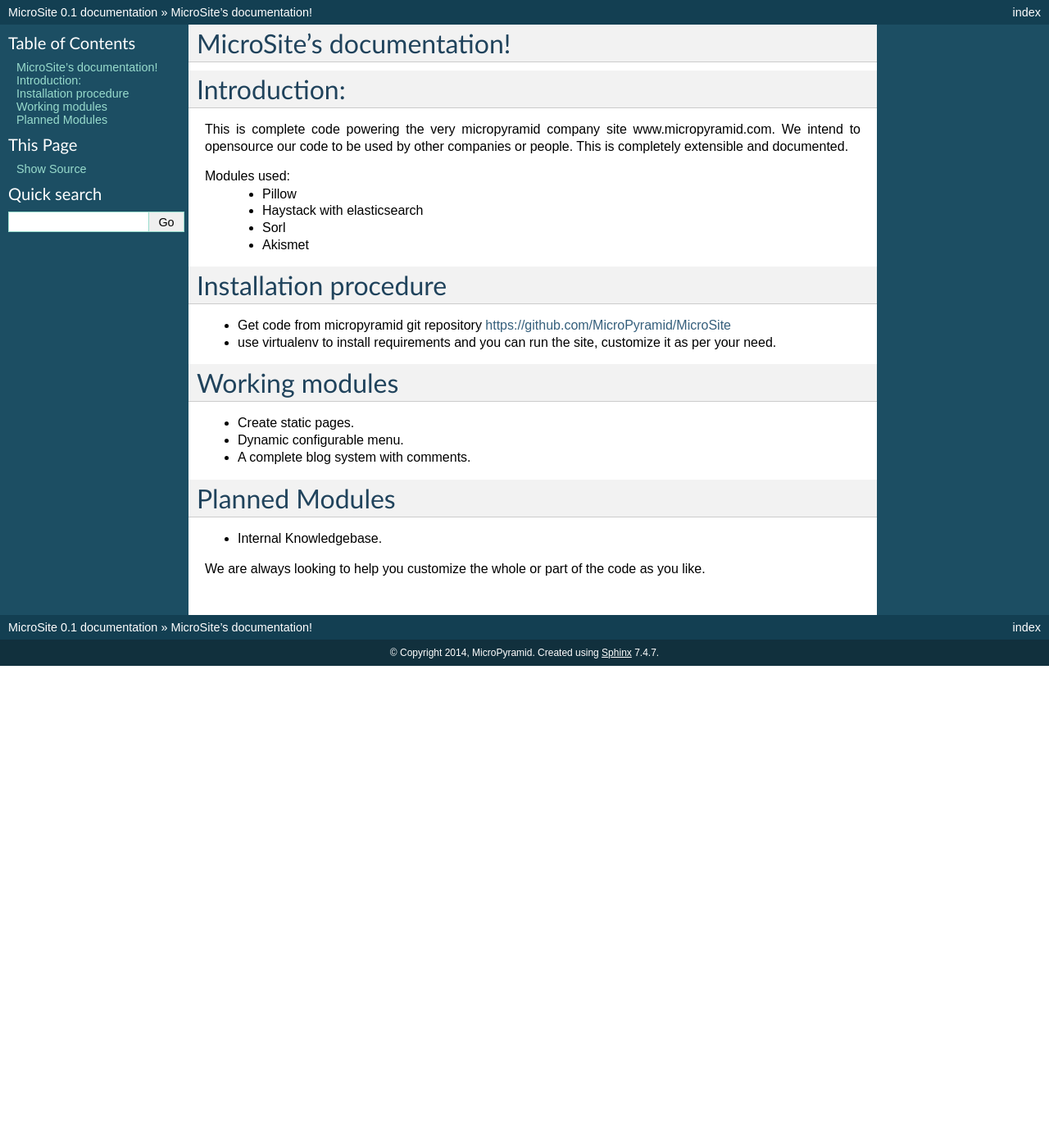
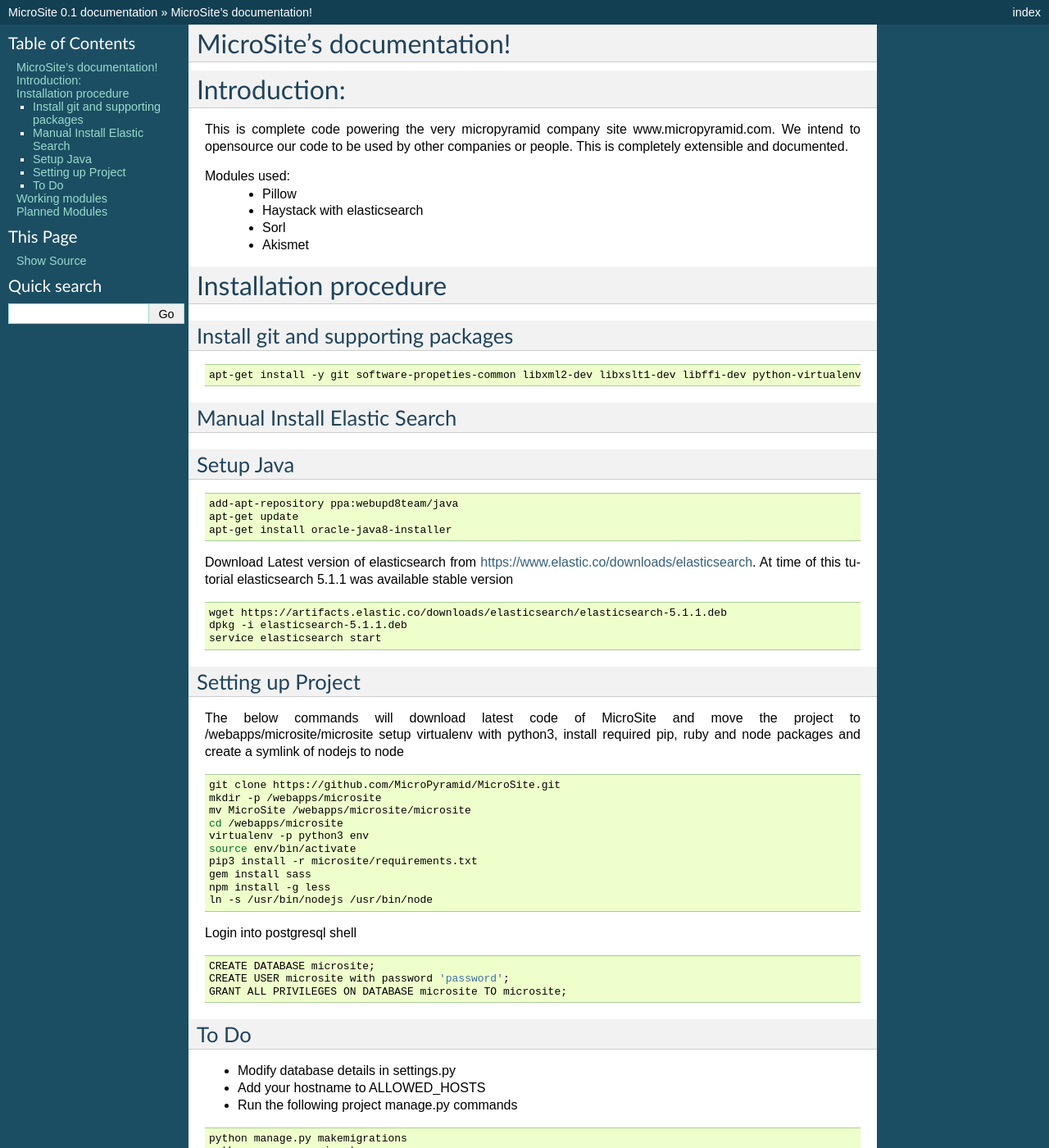
Before and after one commit to MicroPyramid/MicroSite, a Sphinx documentation site: the page built from docs/source/index.rst, in a window 1280 px wide and 1400 px high. Shown: the whole window at 82% size. Built offline with Sphinx 7.4.7, drawn with Linux system fonts in a browser that asks for light colours; some of the changed text lies outside the part shown.

Commit message:
added install instructions and modified settings.py to optionalize sentry

```diff
--- a/docs/source/index.rst
+++ b/docs/source/index.rst
@@ -18,8 +18,76 @@
 Installation procedure
 ======================
 
-* Get code from micropyramid git repository https://github.com/MicroPyramid/MicroSite
-* use virtualenv to install requirements and you can run the site, customize it as per your need.
+Install git and supporting packages
+-----------------------------------
+
+.. code-block:: shell
+
+  apt-get install -y git software-propeties-common libxml2-dev libxslt1-dev libffi-dev python-virtualenv python3-pip libpq-dev python3-dev redis-server postgresql-9.4 npm ruby
+
+
+Manual Install Elastic Search
+-----------------------------
+
+Setup Java
+----------
+
+.. code-block:: shell
+
+  add-apt-repository ppa:webupd8team/java
+  apt-get update
+  apt-get install oracle-java8-installer
+
+Download Latest version of elasticsearch from https://www.elastic.co/downloads/elasticsearch. At time of this tutorial elasticsearch 5.1.1 was available stable version
+
+
+.. code-block:: shell
+
+  wget https://artifacts.elastic.co/downloads/elasticsearch/elasticsearch-5.1.1.deb
+  dpkg -i elasticsearch-5.1.1.deb
+  service elasticsearch start
+
+Setting up Project
+------------------
+The below commands will download latest code of MicroSite and move the project to /webapps/microsite/microsite setup virtualenv with python3, install required pip, ruby and node packages and create a symlink of nodejs to node
+
+
+.. code-block:: shell
+
+  git clone https://github.com/MicroPyramid/MicroSite.git
+  mkdir -p /webapps/microsite
+  mv MicroSite /webapps/microsite/microsite
+  cd /webapps/microsite
+  virtualenv -p python3 env
+  source env/bin/activate
+  pip3 install -r microsite/requirements.txt
+  gem install sass
+  npm install -g less
+  ln -s /usr/bin/nodejs /usr/bin/node
+
+Login into postgresql shell
+
+.. code-block:: shell
+
+  CREATE DATABASE microsite;
+  CREATE USER microsite with password 'password';
+  GRANT ALL PRIVILEGES ON DATABASE microsite TO microsite;
+
+
+To Do
+-----
+
+- Modify database details in settings.py
+- Add your hostname to ALLOWED_HOSTS
+- Run the following project manage.py commands
+
+.. code-block:: shell
+
+  python manage.py makemigrations
+  python manage.py migrate
+  python manage.py createsuperuser # to add Admin User
+
+Note that all the above commands should be executed when virtualenv is activated
 
 
 Working modules
```
Also changed, not shown: 1 other file.
